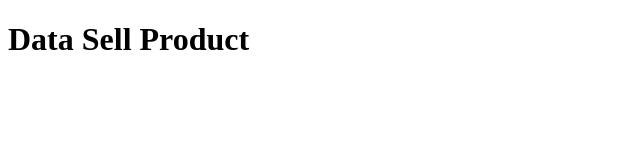
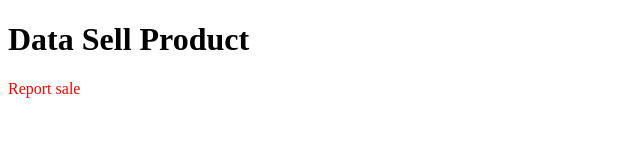
Before and after one commit to RampartWare/TestGit, a plain HTML site: page index.html in a window 1280 px wide. Shown: the full height of the page, 0-640 px from the left. Drawn offline with Linux system fonts and the light colour scheme.

Commit message:
add report sale

```diff
--- a/index.html
+++ b/index.html
@@ -5,8 +5,14 @@
     <meta http-equiv="X-UA-Compatible" content="IE=edge">
     <meta name="viewport" content="width=device-width, initial-scale=1.0">
     <title>Document</title>
+    <style>
+        p{
+            color:red;
+        }
+    </style>
 </head>
 <body>
     <h1>Data Sell Product</h1>
+    <p>Report sale</p>
 </body>
 </html>
```
